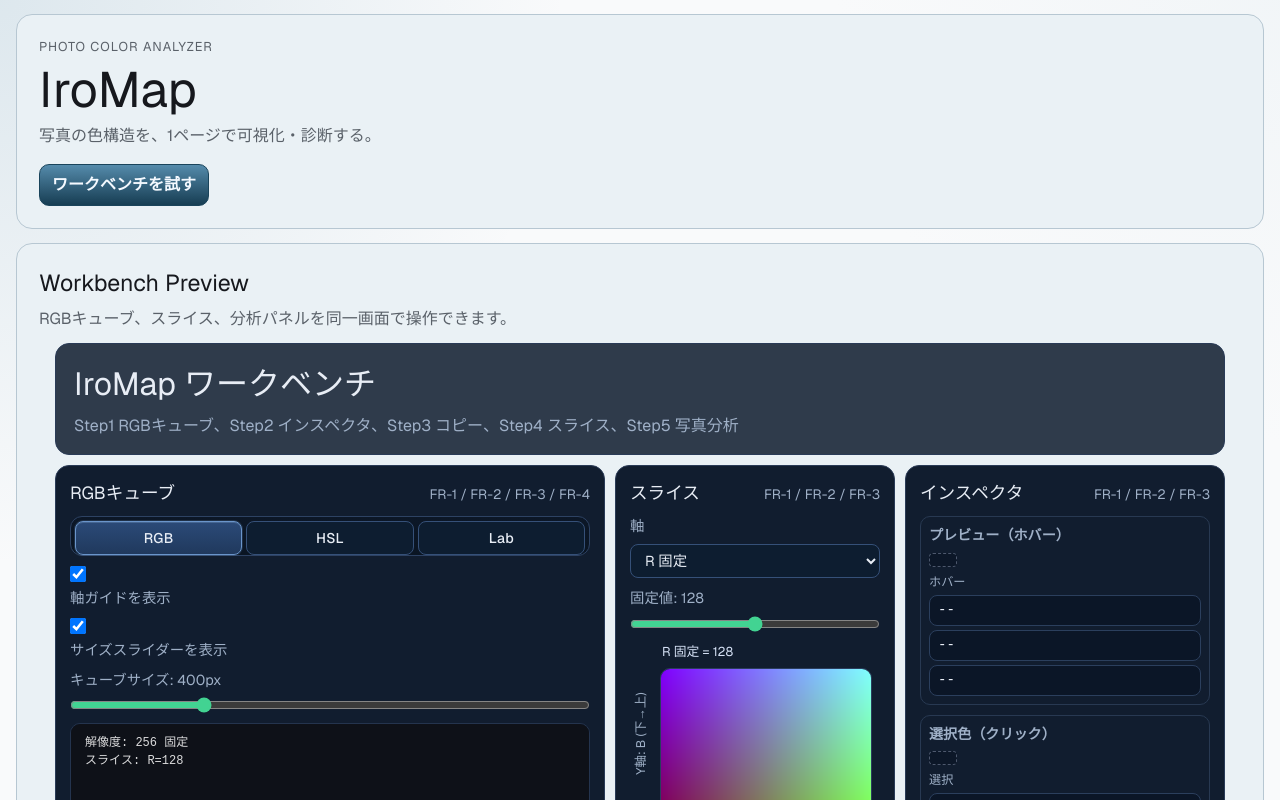
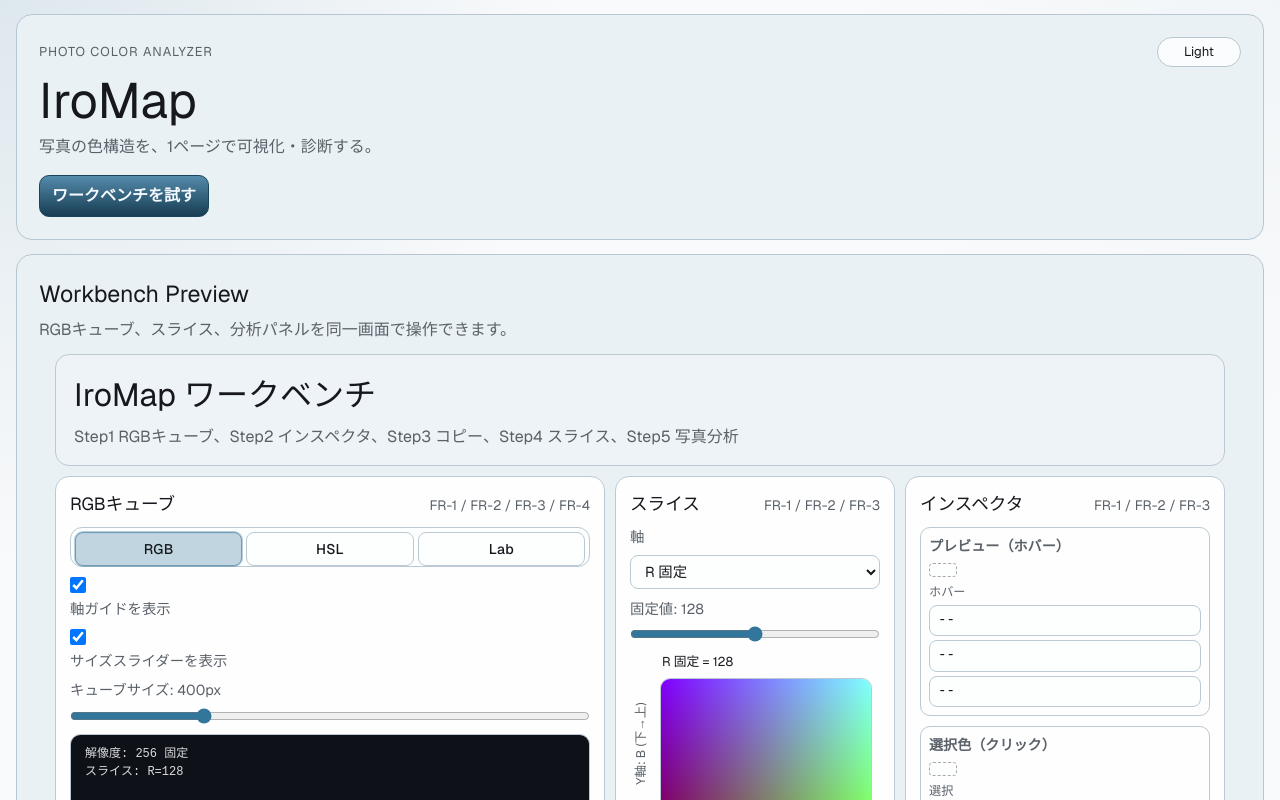
Before and after one commit to Shunkicreate/IroMap, a Next.js app in the folder web/: page / in a window 1280 px wide. Shown: the top 800 px of the page. Built offline with nearby package versions, Linux system fonts and the light colour scheme.

Commit message:
feat(ui-foundation): add persistent theme toggle and theme-aware workbench colors

```diff
--- a/web/src/app/globals.css
+++ b/web/src/app/globals.css
@@ -117,6 +117,23 @@
   background: var(--landing-surface);
 }
 
+.landingHeroTopBar {
+  display: flex;
+  align-items: center;
+  justify-content: space-between;
+  gap: 10px;
+}
+
+.themeToggleButton {
+  border: 1px solid var(--landing-border);
+  border-radius: 999px;
+  background: color-mix(in oklab, var(--card) 86%, var(--accent) 14%);
+  color: var(--foreground);
+  padding: 4px 12px;
+  font-size: 0.82rem;
+  min-width: 84px;
+}
+
 .landingHero h1 {
   margin: 8px 0 0;
   font-size: clamp(2rem, 4.4vw, 3.1rem);
@@ -191,11 +208,11 @@
 }
 
 :root {
-  --workbench-surface: #132033;
-  --workbench-surface-border: #2a3b57;
-  --workbench-text: #e8edf5;
-  --workbench-muted: #9fb0c7;
-  --workbench-accent: #42d392;
+  --workbench-surface: color-mix(in oklab, var(--card) 88%, var(--background) 12%);
+  --workbench-surface-border: color-mix(in oklab, var(--border) 82%, var(--primary) 18%);
+  --workbench-text: var(--foreground);
+  --workbench-muted: var(--muted-foreground);
+  --workbench-accent: var(--primary);
 }
 
 .workbenchRoot {
@@ -208,7 +225,7 @@
 
 .pageHeader {
   border: 1px solid var(--workbench-surface-border);
-  background: color-mix(in srgb, var(--workbench-surface) 88%, #fff 12%);
+  background: color-mix(in oklab, var(--workbench-surface) 92%, var(--primary) 8%);
   border-radius: 14px;
   padding: 16px 18px;
 }
@@ -225,7 +242,7 @@
 
 .panel {
   border: 1px solid var(--workbench-surface-border);
-  background: color-mix(in srgb, var(--workbench-surface) 92%, #000 8%);
+  background: color-mix(in oklab, var(--workbench-surface) 94%, var(--background) 6%);
   border-radius: 14px;
   padding: 14px;
 }
@@ -277,7 +294,7 @@
   width: 100%;
   height: 400px;
   border-radius: 10px;
-  border: 1px solid #24344e;
+  border: 1px solid var(--workbench-surface-border);
   touch-action: none;
 }
 
@@ -292,13 +309,13 @@
   gap: 4px;
   padding: 4px;
   border-radius: 12px;
-  background: linear-gradient(180deg, #0c1727, #0a1523);
-  border: 1px solid #2d4263;
+  background: color-mix(in oklab, var(--workbench-surface) 86%, var(--background) 14%);
+  border: 1px solid var(--workbench-surface-border);
 }
 
 .spaceTabTrigger {
   min-height: 34px;
-  color: #8ea4c4;
+  color: var(--workbench-muted);
   border: 1px solid transparent;
   border-radius: 9px;
   letter-spacing: 0.02em;
@@ -311,16 +328,16 @@
 
 .spaceTabTrigger[data-state="active"] {
   color: var(--workbench-text);
-  background: linear-gradient(180deg, #2b4a78, #20395d);
-  border-color: #6a95cb;
+  background: color-mix(in oklab, var(--primary) 30%, var(--workbench-surface) 70%);
+  border-color: color-mix(in oklab, var(--primary) 54%, var(--workbench-surface-border) 46%);
   box-shadow:
-    inset 0 1px 0 #8eb4de44,
-    0 0 0 1px #6a95cb33;
+    inset 0 1px 0 color-mix(in oklab, var(--primary) 35%, white 65%),
+    0 0 0 1px color-mix(in oklab, var(--primary) 35%, transparent);
 }
 
 .spaceTabTrigger:focus-visible {
   outline: none;
-  box-shadow: 0 0 0 2px #6a95cb66;
+  box-shadow: 0 0 0 2px color-mix(in oklab, var(--ring) 55%, transparent);
 }
 
 .cubeSettings {
@@ -347,7 +364,7 @@
 }
 
 .inspectorCard {
-  border: 1px solid #283952;
+  border: 1px solid var(--workbench-surface-border);
   border-radius: 10px;
   padding: 8px;
   display: grid;
@@ -372,8 +389,8 @@
 .workbenchRoot code {
   font-family: "IBM Plex Mono", monospace;
   font-size: 0.88rem;
-  background: #0b1627;
-  border: 1px solid #2b3f5d;
+  background: color-mix(in oklab, var(--workbench-surface) 82%, var(--background) 18%);
+  border: 1px solid var(--workbench-surface-border);
   border-radius: 8px;
   padding: 4px 8px;
 }
@@ -382,12 +399,12 @@
   display: inline-block;
   width: 28px;
   height: 14px;
-  border: 1px solid #d6e2ff66;
+  border: 1px solid color-mix(in oklab, var(--workbench-text) 45%, transparent);
   border-radius: 4px;
 }
 
 .swatchEmpty {
-  background: #0b1627;
+  background: color-mix(in oklab, var(--workbench-surface) 82%, var(--background) 18%);
   border-style: dashed;
   opacity: 0.8;
 }
@@ -415,10 +432,10 @@
 
 .workbenchRoot select,
 .workbenchRoot button {
-  border: 1px solid #355078;
+  border: 1px solid var(--workbench-surface-border);
   border-radius: 8px;
   padding: 6px 10px;
-  background: #0d1d30;
+  background: color-mix(in oklab, var(--workbench-surface) 86%, var(--background) 14%);
   color: var(--workbench-text);
 }
 
@@ -481,7 +498,7 @@
   aspect-ratio: 1 / 1;
   image-rendering: pixelated;
   border-radius: 10px;
-  border: 1px solid #2a3d5d;
+  border: 1px solid var(--workbench-surface-border);
 }
 
 .sliceCanvasWrap {
@@ -496,7 +513,7 @@
   top: 0;
   left: 32px;
   font-size: 0.8rem;
-  color: #d6e2f6;
+  color: var(--workbench-text);
 }
 
 .fileInput {
@@ -511,10 +528,10 @@
 }
 
 .analysisGrid article {
-  border: 1px solid #263a57;
+  border: 1px solid var(--workbench-surface-border);
   border-radius: 10px;
   padding: 10px;
-  background: #0a1626;
+  background: color-mix(in oklab, var(--workbench-surface) 84%, var(--background) 16%);
 }
 
 .analysisGrid h3 {
@@ -525,7 +542,7 @@
 .scatterPlot {
   width: 100%;
   height: auto;
-  border: 1px solid #304766;
+  border: 1px solid var(--workbench-surface-border);
   border-radius: 8px;
   display: block;
 }
--- a/web/src/app/page.tsx
+++ b/web/src/app/page.tsx
@@ -1,57 +1,62 @@
 import { ColorWorkbench } from "@/features/workbench/color-workbench";
+import { ThemeToggle } from "@/components/theme-toggle";
+import { t } from "@/i18n/translate";
 
 export default function Home() {
   return (
     <main className="landingPage">
       <section className="landingHero">
-        <p className="landingEyebrow">Photo Color Analyzer</p>
-        <h1>IroMap</h1>
-        <p className="landingLead">写真の色構造を、1ページで可視化・診断する。</p>
+        <div className="landingHeroTopBar">
+          <p className="landingEyebrow">{t("landingEyebrow")}</p>
+          <ThemeToggle />
+        </div>
+        <h1>{t("landingTitle")}</h1>
+        <p className="landingLead">{t("landingLead")}</p>
         <a href="#workbench-preview" className="landingCta">
-          ワークベンチを試す
+          {t("landingCta")}
         </a>
       </section>
 
       <section id="workbench-preview" className="landingSection">
-        <header className="landingSectionHeader">
-          <h2>Workbench Preview</h2>
-          <p>RGBキューブ、スライス、分析パネルを同一画面で操作できます。</p>
-        </header>
+        <div className="landingSectionHeader">
+          <h2>{t("landingWorkbenchTitle")}</h2>
+          <p>{t("landingWorkbenchDescription")}</p>
+        </div>
         <ColorWorkbench />
       </section>
 
       <section className="landingSection">
-        <header className="landingSectionHeader">
-          <h2>Feature Cards</h2>
-        </header>
+        <div className="landingSectionHeader">
+          <h2>{t("landingFeaturesTitle")}</h2>
+        </div>
         <div className="featureCards">
           <article className="featureCard">
-            <h3>3D Color Space</h3>
-            <p>RGB / HSL / Lab を切り替えながら色分布を立体的に探索。</p>
+            <h3>{t("landingFeature1Title")}</h3>
+            <p>{t("landingFeature1Description")}</p>
           </article>
           <article className="featureCard">
-            <h3>Slice + Inspector</h3>
-            <p>断面表示と数値インスペクタで、色の位置と値を同時確認。</p>
+            <h3>{t("landingFeature2Title")}</h3>
+            <p>{t("landingFeature2Description")}</p>
           </article>
           <article className="featureCard">
-            <h3>Photo Analysis</h3>
-            <p>Lab散布図・ヒストグラム・面積比で写真全体の傾向を要約。</p>
+            <h3>{t("landingFeature3Title")}</h3>
+            <p>{t("landingFeature3Description")}</p>
           </article>
         </div>
       </section>
 
       <section className="landingSection">
-        <header className="landingSectionHeader">
-          <h2>Docs</h2>
-          <p>仕様・設計・開発ルールは docs に集約しています。</p>
-        </header>
+        <div className="landingSectionHeader">
+          <h2>{t("landingDocsTitle")}</h2>
+          <p>{t("landingDocsDescription")}</p>
+        </div>
         <a
           href="https://github.com/Shunkicreate/IroMap/tree/main/docs"
           target="_blank"
           rel="noreferrer"
           className="landingDocsLink"
         >
-          ドキュメントを見る
+          {t("landingDocsLink")}
         </a>
       </section>
     </main>
--- /dev/null
+++ b/web/src/components/theme-toggle.tsx
@@ -0,0 +1,25 @@
+"use client";
+
+import { useTheme } from "next-themes";
+import { t } from "@/i18n/translate";
+
+export function ThemeToggle() {
+  const { resolvedTheme, setTheme } = useTheme();
+  const safeTheme = resolvedTheme ?? "system";
+  const isDark = safeTheme === "dark";
+
+  return (
+    <button
+      type="button"
+      className="themeToggleButton"
+      aria-label={t("themeToggleAriaLabel")}
+      onClick={() => setTheme(isDark ? "light" : "dark")}
+    >
+      {safeTheme === "system"
+        ? t("themeToggleLoading")
+        : isDark
+          ? t("themeToggleDark")
+          : t("themeToggleLight")}
+    </button>
+  );
+}
--- a/web/src/i18n/messages.ts
+++ b/web/src/i18n/messages.ts
@@ -69,6 +69,26 @@ export const i18nMessages = {
     cubeResolutionOverlay: "解像度: {levels} 固定",
     cubeSliceOverlay: "スライス: {axis}={value}",
     cubeSpaceOverlay: "色空間: {space}",
+    themeToggleAriaLabel: "テーマ切替",
+    themeToggleLoading: "Theme...",
+    themeToggleDark: "Dark",
+    themeToggleLight: "Light",
+    landingEyebrow: "Photo Color Analyzer",
+    landingTitle: "IroMap",
+    landingLead: "写真の色構造を、1ページで可視化・診断する。",
+    landingCta: "ワークベンチを試す",
+    landingWorkbenchTitle: "Workbench Preview",
+    landingWorkbenchDescription: "RGBキューブ、スライス、分析パネルを同一画面で操作できます。",
+    landingFeaturesTitle: "Feature Cards",
+    landingFeature1Title: "3D Color Space",
+    landingFeature1Description: "RGB / HSL / Lab を切り替えながら色分布を立体的に探索。",
+    landingFeature2Title: "Slice + Inspector",
+    landingFeature2Description: "断面表示と数値インスペクタで、色の位置と値を同時確認。",
+    landingFeature3Title: "Photo Analysis",
+    landingFeature3Description: "Lab散布図・ヒストグラム・面積比で写真全体の傾向を要約。",
+    landingDocsTitle: "Docs",
+    landingDocsDescription: "仕様・設計・開発ルールは docs に集約しています。",
+    landingDocsLink: "ドキュメントを見る",
   },
   en: {
     workbenchTitle: "IroMap Workbench",
@@ -136,6 +156,28 @@ export const i18nMessages = {
     cubeResolutionOverlay: "Resolution: {levels} fixed",
     cubeSliceOverlay: "Slice: {axis}={value}",
     cubeSpaceOverlay: "Color space: {space}",
+    themeToggleAriaLabel: "Toggle theme",
+    themeToggleLoading: "Theme...",
+    themeToggleDark: "Dark",
+    themeToggleLight: "Light",
+    landingEyebrow: "Photo Color Analyzer",
+    landingTitle: "IroMap",
+    landingLead: "Understand and inspect photo color structure in one page.",
+    landingCta: "Open Workbench",
+    landingWorkbenchTitle: "Workbench Preview",
+    landingWorkbenchDescription:
+      "Use RGB cube, slice, and analysis panels together in one surface.",
+    landingFeaturesTitle: "Feature Cards",
+    landingFeature1Title: "3D Color Space",
+    landingFeature1Description: "Explore distribution in RGB / HSL / Lab with direct switching.",
+    landingFeature2Title: "Slice + Inspector",
+    landingFeature2Description: "Read location and values simultaneously with slice and inspector.",
+    landingFeature3Title: "Photo Analysis",
+    landingFeature3Description:
+      "Summarize image tendencies through Lab scatter, histograms, and area ratio.",
+    landingDocsTitle: "Docs",
+    landingDocsDescription: "Specifications, design, and development rules are stored in docs.",
+    landingDocsLink: "Open docs",
   },
 } as const;
 
```
